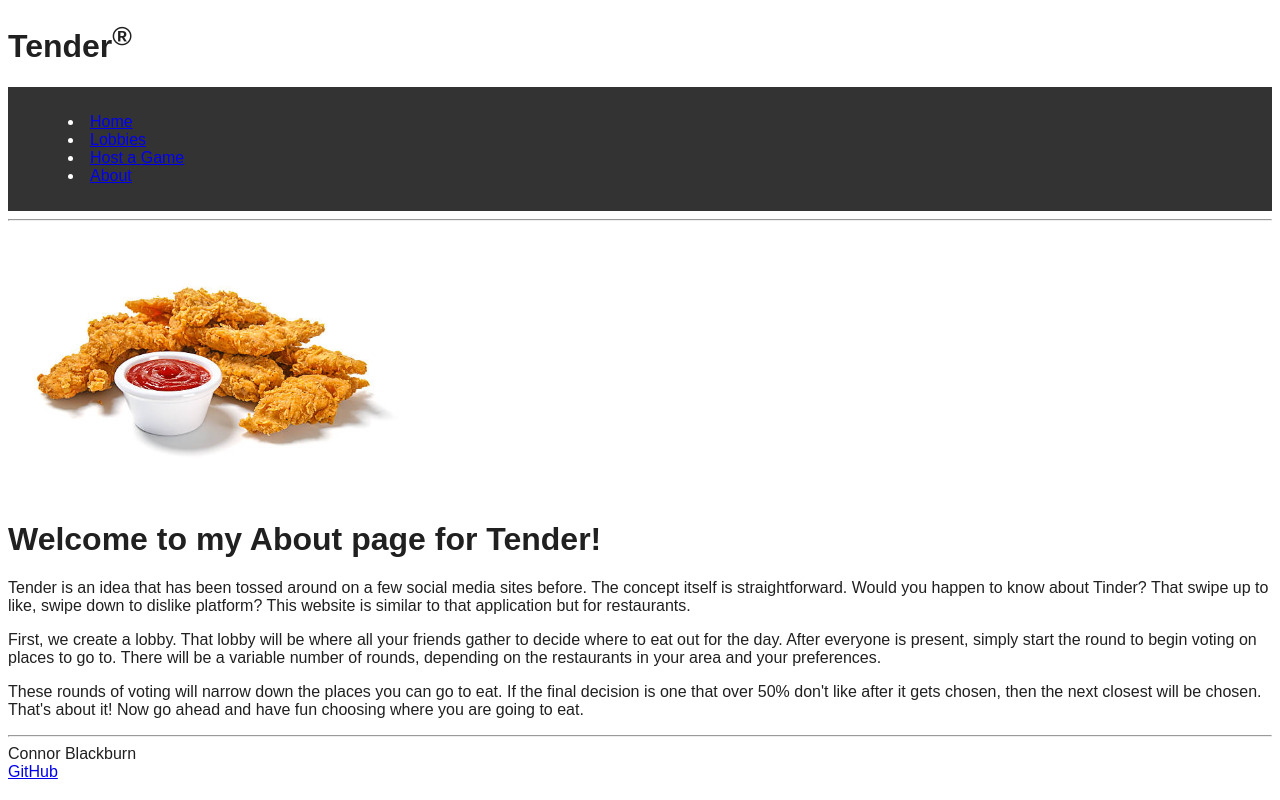
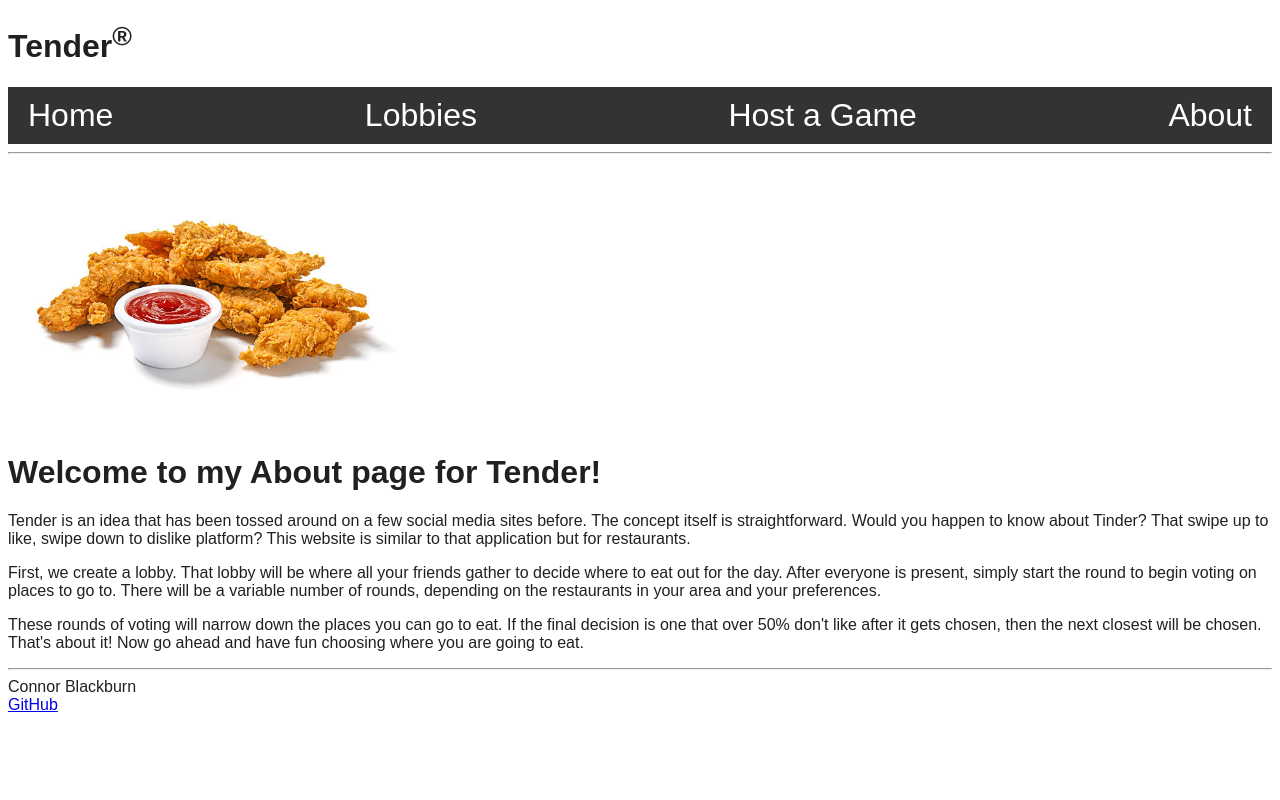
Before and after one commit to Smartiepants109/startup, a plain HTML site: page about.html in a window 1280 px wide. Drawn offline with Linux system fonts and the light colour scheme.

Commit message:
extended header changes to each navbar.

```diff
--- a/about.html
+++ b/about.html
@@ -11,13 +11,13 @@
     <header>
         <h1 id="TopHeader">Tender<sup>&reg;</sup></h1>
         <nav>
-            <menu>
-                <li><a href="index.html">Home</a></li> <!-- this one is interesting. If logged in, do the welcome, user thing. Otherwise, keep as is. -->
-                <li><a href="lobbies.html">Lobbies</a></li>
-                <li><a href="lobby.html">Host a Game</a></li>
-                <li><a href="about.html">About</a></li>
-            </menu>
-        </nav>
+            <ul>
+              <li><a href="index.html">Home</a></li>
+              <li><a href="lobbies.html">Lobbies</a></li>
+              <li><a href="lobby.html">Host a Game</a></li>
+              <li><a href="about.html">About</a></li>
+            </ul>
+          </nav>
         <hr />
     </header>
     <main>
```
Also changed, not shown: lobbies.html (+3 -3 lines), lobby.html (+3 -3 lines).
